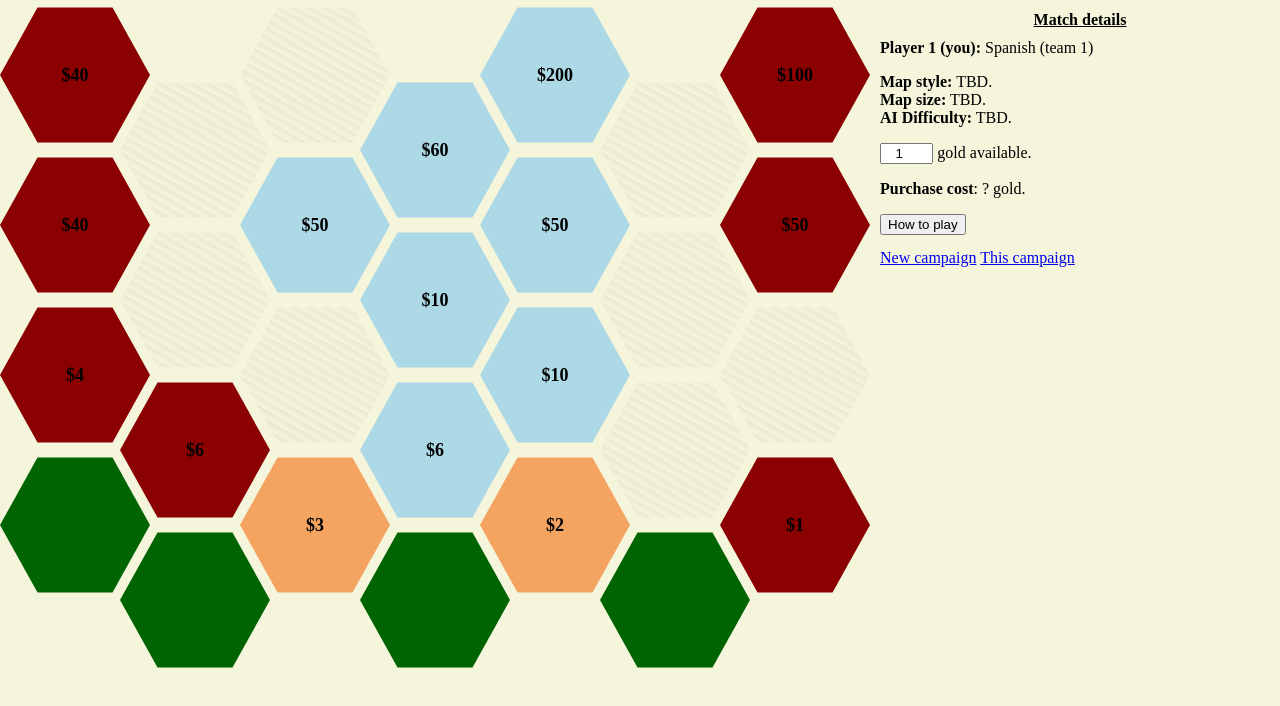
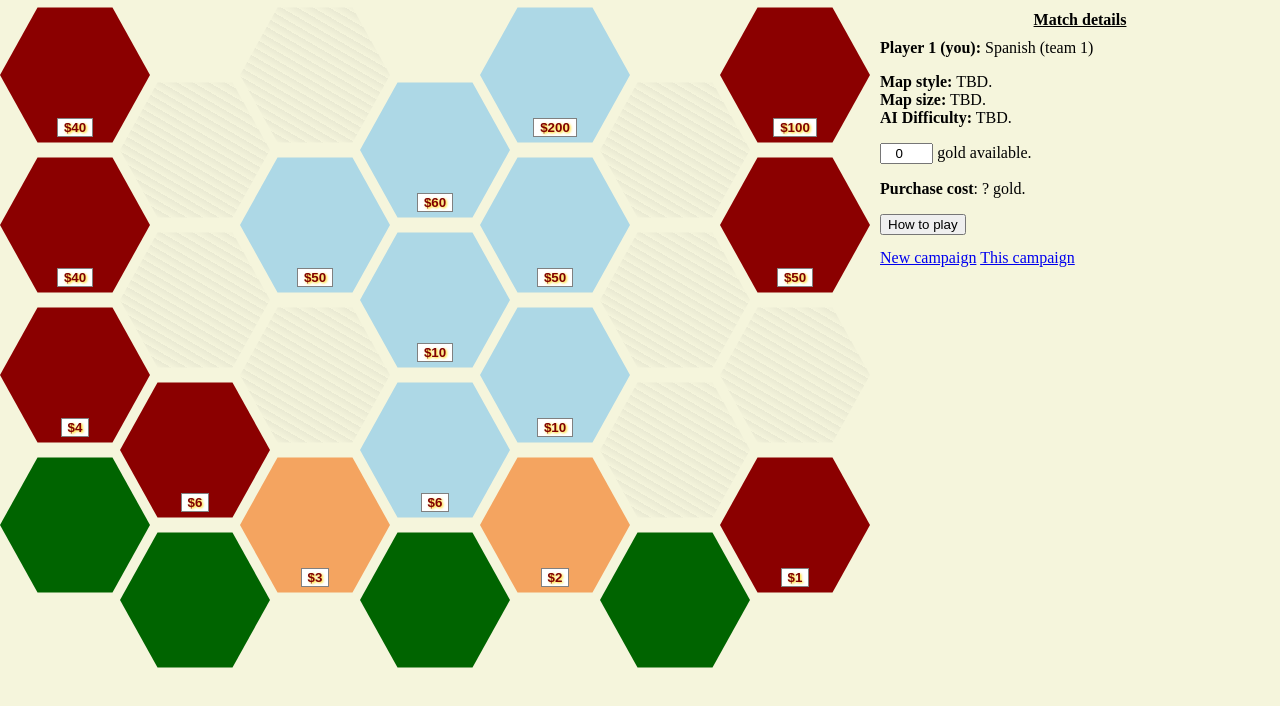
Before and after one commit to tukkek/aoe2de-campaign, a plain HTML site: page index.html in a window 1280 px wide. Drawn offline with nearby package versions, Linux system fonts and the light colour scheme.

Commit message:
Button to buy territories

```diff
--- a/index.html
+++ b/index.html
@@ -5,36 +5,36 @@
 <link rel='stylesheet' href='style/sidebar.css'>
 <div id='map'>
   <div class='grid'>
-    <div class='hex' x='0' y='7'></div>
-    <div class='hex' x='2' y='7'></div>
-    <div class='hex' x='4' y='7'></div>
-    <div class='hex' x='6' y='7'></div>
-    <div class='hex' x='0' y='5'></div>
-    <div class='hex' x='2' y='5'></div>
-    <div class='hex' x='4' y='5'></div>
-    <div class='hex' x='6' y='5'></div>
-    <div class='hex' x='0' y='3'></div>
-    <div class='hex' x='2' y='3'></div>
-    <div class='hex' x='4' y='3'></div>
-    <div class='hex' x='6' y='3'></div>
-    <div class='hex' x='0' y='1'></div>
-    <div class='hex' x='2' y='1'></div>
-    <div class='hex' x='4' y='1'></div>
-    <div class='hex' x='6' y='1'></div>
+    <div class='hex' x='0' y='7'><button></button></div>
+    <div class='hex' x='2' y='7'><button></button></div>
+    <div class='hex' x='4' y='7'><button></button></div>
+    <div class='hex' x='6' y='7'><button></button></div>
+    <div class='hex' x='0' y='5'><button></button></div>
+    <div class='hex' x='2' y='5'><button></button></div>
+    <div class='hex' x='4' y='5'><button></button></div>
+    <div class='hex' x='6' y='5'><button></button></div>
+    <div class='hex' x='0' y='3'><button></button></div>
+    <div class='hex' x='2' y='3'><button></button></div>
+    <div class='hex' x='4' y='3'><button></button></div>
+    <div class='hex' x='6' y='3'><button></button></div>
+    <div class='hex' x='0' y='1'><button></button></div>
+    <div class='hex' x='2' y='1'><button></button></div>
+    <div class='hex' x='4' y='1'><button></button></div>
+    <div class='hex' x='6' y='1'><button></button></div>
   </div>
   <div class='grid other'>
-    <div class='hex' x='1' y='6'></div>
-    <div class='hex' x='3' y='6'></div>
-    <div class='hex' x='5' y='6'></div>
-    <div class='hex' x='1' y='4'></div>
-    <div class='hex' x='3' y='4'></div>
-    <div class='hex' x='5' y='4'></div>
-    <div class='hex' x='1' y='2'></div>
-    <div class='hex' x='3' y='2'></div>
-    <div class='hex' x='5' y='2'></div>
-    <div class='hex' x='1' y='0'></div>
-    <div class='hex' x='3' y='0'></div>
-    <div class='hex' x='5' y='0'></div>
+    <div class='hex' x='1' y='6'><button></button></div>
+    <div class='hex' x='3' y='6'><button></button></div>
+    <div class='hex' x='5' y='6'><button></button></div>
+    <div class='hex' x='1' y='4'><button></button></div>
+    <div class='hex' x='3' y='4'><button></button></div>
+    <div class='hex' x='5' y='4'><button></button></div>
+    <div class='hex' x='1' y='2'><button></button></div>
+    <div class='hex' x='3' y='2'><button></button></div>
+    <div class='hex' x='5' y='2'><button></button></div>
+    <div class='hex' x='1' y='0'><button></button></div>
+    <div class='hex' x='3' y='0'><button></button></div>
+    <div class='hex' x='5' y='0'><button></button></div>
   </div>
 </div>
 <div id='sidebar'>
@@ -50,7 +50,7 @@
   <div id='mapstyle'><strong>Map style:</strong> <span>TBD</span>.</div>
   <div id='mapsize'><strong>Map size:</strong> <span>TBD</span>.</div>
   <div id='difficulty'><strong>AI Difficulty:</strong> <span>TBD</span>.</div>
-  <div id='coins'><label><input type='number' value='1' min='0'> gold available.</label></div>
+  <div id='coins'><label><input type='number' value='0' min='0'> gold available.</label></div>
   <div id='purchase'><strong>Purchase cost</strong>: <span>?</span> gold.</div>
   <button id='help'>How to play</button>
   <div id='links'><a id='freshlink'>New campaign</a> <a id='permalink'>This campaign</a></div>
--- a/src/map.js
+++ b/src/map.js
@@ -50,7 +50,12 @@ function appraise(area){
   }
   value=Math.round(value)*Math.pow(10,digits)
   area.setAttribute('value',value)
-  area.textContent='$'+value
+  let b=area.querySelector('button')
+  b.textContent='$'+value
+  b.onclick=(e)=>{
+    if(sidebar.pay(value)) conquer(area,false)
+    e.stopPropagation()
+  }
 }
 
 export function draw(){
--- a/src/sidebar.js
+++ b/src/sidebar.js
@@ -60,6 +60,12 @@ function describe(m){
 export function account(){return Number(GOLD.value)}
 export function profit(gold=-Infinity){GOLD.value=gold==-Infinity?account()+1:gold}
 
+export function pay(gold){
+  if(GOLD.value<gold) return false
+  GOLD.value-=gold
+  return true
+}
+
 export function setup(){
   setplayer(PLAYERS[0],campaign.player,1)
   for(let m of map.get()) m.onmouseover=e=>describe(m)
--- a/style/map.css
+++ b/style/map.css
@@ -24,11 +24,27 @@
   -webkit-clip-path: polygon(25% 5%, 75% 5%, 100% 50%, 75% 95%, 25% 95%, 0% 50%);
   clip-path: polygon(25% 5%, 75% 5%, 100% 50%, 75% 95%, 25% 95%, 0% 50%);
   display:grid;
-  align-items:center;
+  align-items:flex-end;
   justify-items:center;
   pointer-events:all;
   font-size:large;
   font-weight:bold;
+  cursor:pointer;
+}
+.hex button{
+  margin-bottom:1em;
+  background-color:white;
+  border:.1em gray solid;
+  color:maroon;
+  font-weight:bold;
+  text-shadow:gold .1em .1em .2em;
+  cursor:pointer;
+}
+.hex button:empty{
+  display:none;
+}
+.hex button:hover{
+  background-color:yellow;
 }
 .hex[map='water'],.hex[map='migration']{
   background:lightblue;
@@ -39,11 +55,11 @@
 .hex[map='land'],.hex[map='nomad']{
   background:darkred;
 }
-
 .hex.conquered{
   background:darkgreen;
 }
 .hex:not([map]){
   background:repeating-linear-gradient(30deg, transparent, grey 1vh, transparent 1vh);
   opacity:10%;
+  cursor:initial;
 }
```
